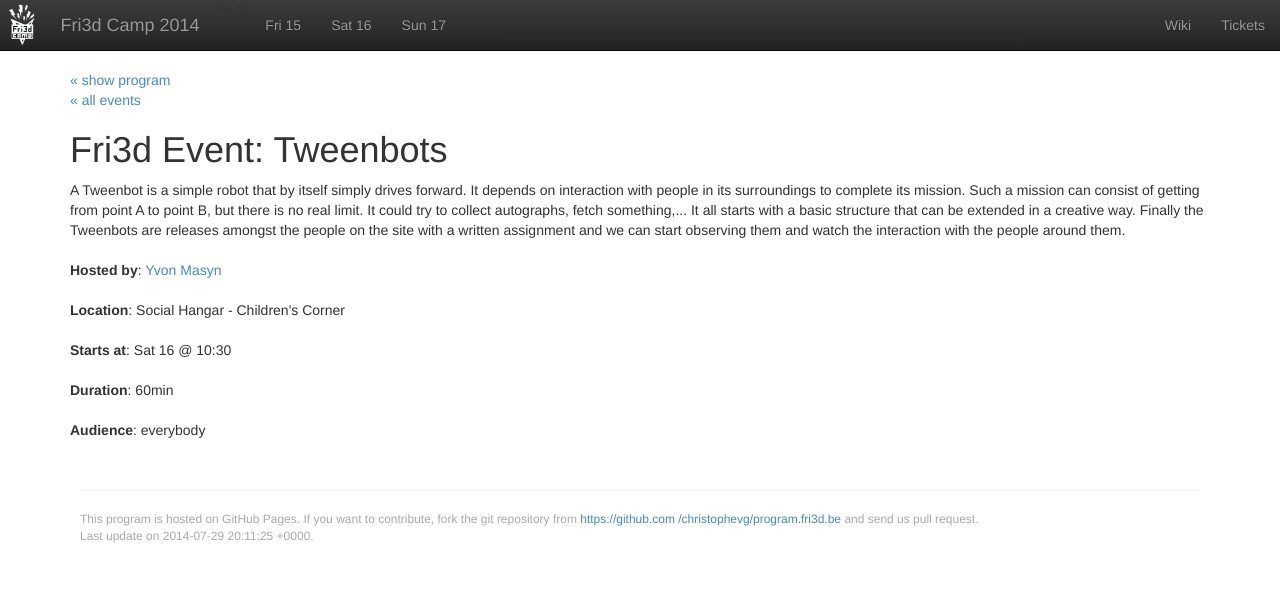
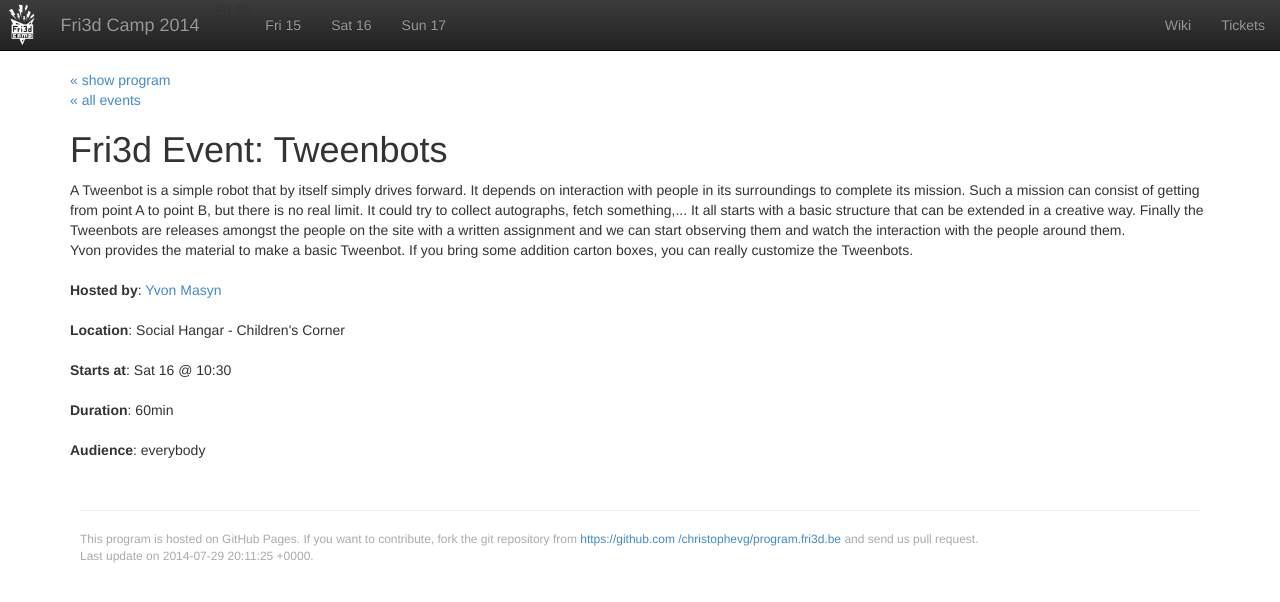
Before and after one commit to Fri3dCamp/program.fri3d.be, a Jekyll site: the page built from events/_posts/2014-08-15-tweenbots.html, in a window 1280 px wide. Shown: the top 602 px of the page. Built offline with Jekyll 4.4.1, drawn with Linux system fonts in a browser that asks for light colours; nearby versions of some CDN libraries; library files that are not in the unit come from our copies.

Commit message:
added note to bring additional carton boxes

```diff
--- a/events/_posts/2014-08-15-tweenbots.html
+++ b/events/_posts/2014-08-15-tweenbots.html
@@ -1,7 +1,7 @@
 ---
 layout: event
 title: Tweenbots
-abstract: A Tweenbot is a simple robot that by itself simply drives forward. It depends on interaction with people in its surroundings to complete its mission. Such a mission can consist of getting from point A to point B, but there is no real limit. It could try to collect autographs, fetch something,... It all starts with a basic structure that can be extended in a creative way. Finally the Tweenbots are releases amongst the people on the site with a written assignment and we can start observing them and watch the interaction with the people around them.
+abstract: A Tweenbot is a simple robot that by itself simply drives forward. It depends on interaction with people in its surroundings to complete its mission. Such a mission can consist of getting from point A to point B, but there is no real limit. It could try to collect autographs, fetch something,... It all starts with a basic structure that can be extended in a creative way. Finally the Tweenbots are releases amongst the people on the site with a written assignment and we can start observing them and watch the interaction with the people around them.<br>Yvon provides the material to make a basic Tweenbot. If you bring some addition carton boxes, you can really customize the Tweenbots.
 host: Yvon Masyn
 location: Social Hangar - Children's Corner
 start: Sat 16 @ 10:30
```
